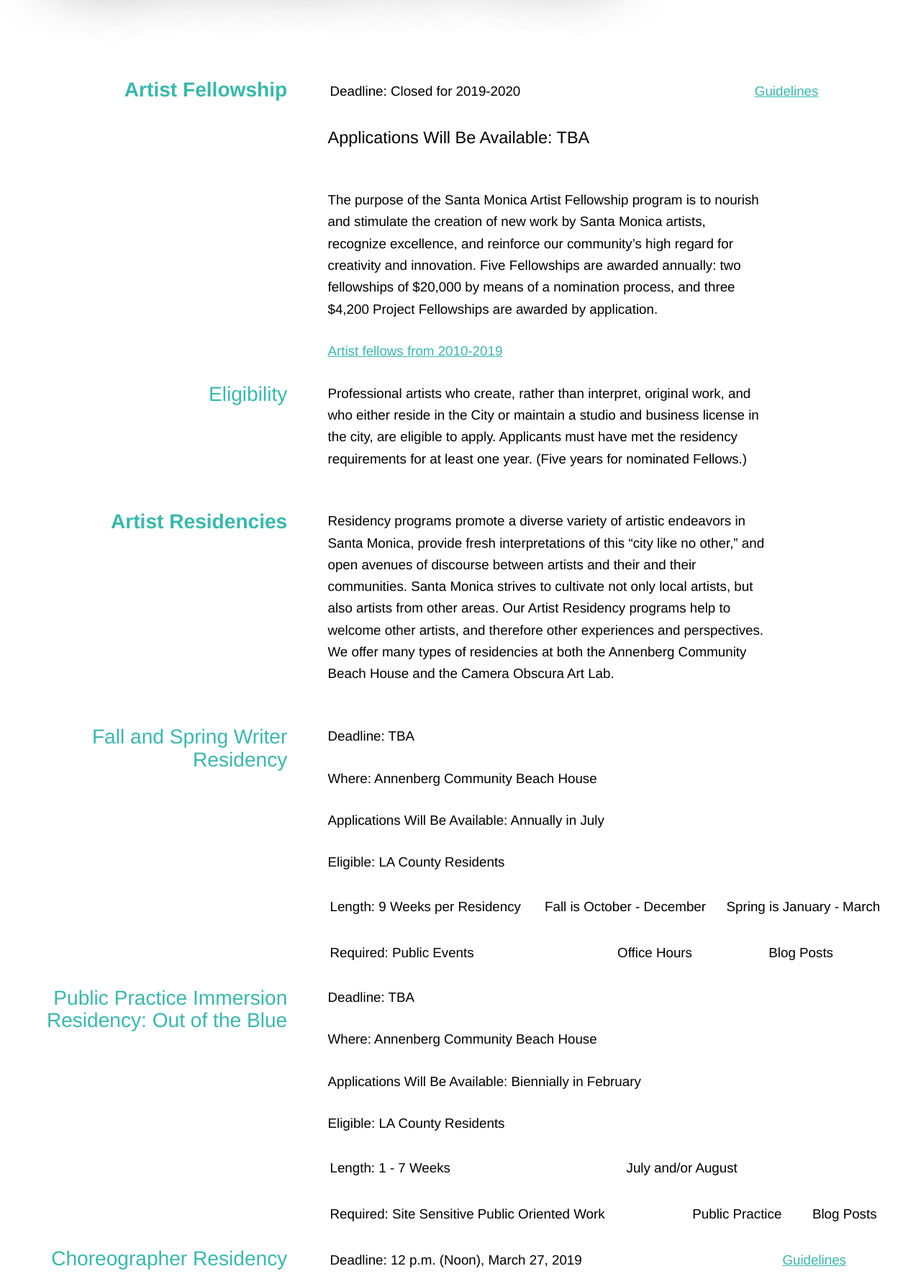
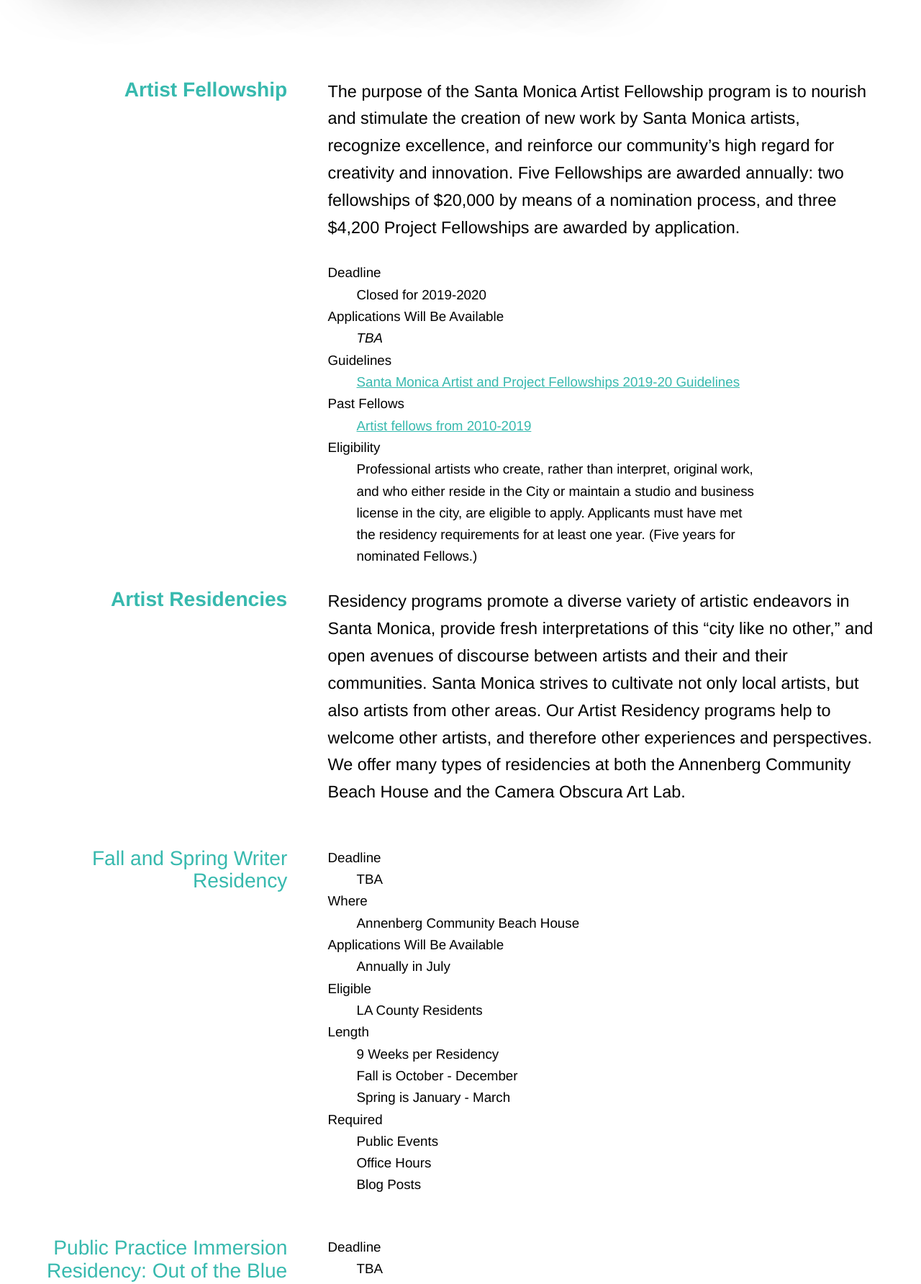
Before and after one commit to jimthoburn/artsamo, a Jekyll site: the page built from opportunities-for-artists.md, in a window 1280 px wide, cut to the strip 911-2695 px from the top of the page. Shown: the whole strip at 72% size. Built offline with Jekyll 4.4.1, drawn with Linux system fonts in a browser that asks for light colours; some web fonts are replaced; some of the changed text lies outside the part shown.

```diff
--- a/assets/css/type.css
+++ b/assets/css/type.css
@@ -148,12 +148,13 @@ svg.icon {
   vertical-align: middle;
 }
 
+main > h2 + p,
+main > h2 + h3 + p,
 main > p:first-of-type {
   font-size: 1.25em;
   line-height: 1.618;
   font-weight: 300;
-  margin-bottom: 1.5rem;
-  margin-top: 0;
+  /*! margin-bottom: 1.5rem; */
 }
 strong, b {
   font-weight: bold;
--- a/opportunities-for-artists.md
+++ b/opportunities-for-artists.md
@@ -12,17 +12,24 @@ Opportunities for Artists
 Artist Fellowship
 -----------------
 
-Deadline: Closed for 2019-2020 | [Guidelines](/uploads/Santa%20Monica%20Artist%20Fellowship%20Guidelines%202019-20%20ES-EN-1.pdf)
-
-Applications Will Be Available: TBA
-
 The purpose of the Santa Monica Artist Fellowship program is to nourish and stimulate the creation of new work by Santa Monica artists, recognize excellence, and reinforce our community’s high regard for creativity and innovation. Five Fellowships are awarded annually: two fellowships of $20,000 by means of a nomination process, and three $4,200 Project Fellowships are awarded by application.
 
-[Artist fellows from 2010-2019](/artist-fellows/)
+Deadline
+: Closed for 2019-2020
 
-### Eligibility
+Applications Will Be Available
+: _TBA_
 
-Professional artists who create, rather than interpret, original work, and who either reside in the City or maintain a studio and business license in the city, are eligible to apply. Applicants must have met the residency requirements for at least one year. (Five years for nominated Fellows.)
+Guidelines
+: [Santa Monica Artist and Project Fellowships 2019-20 Guidelines](/uploads/Santa%20Monica%20Artist%20Fellowship%20Guidelines%202019-20%20ES-EN-1.pdf)
+
+Past Fellows
+: [Artist fellows from 2010-2019](/artist-fellows/)
+
+Eligibility
+: Professional artists who create, rather than interpret, original work, and who either reside in the City or maintain a studio and business license in the city, are eligible to apply. Applicants must have met the residency requirements for at least one year. (Five years for nominated Fellows.)
+
+
 
 Artist Residencies
 ------------------
```
Also changed, not shown: other parts of opportunities-for-artists.md (+92 -40 lines), airport-artwalk.md (+1 -1 lines).
